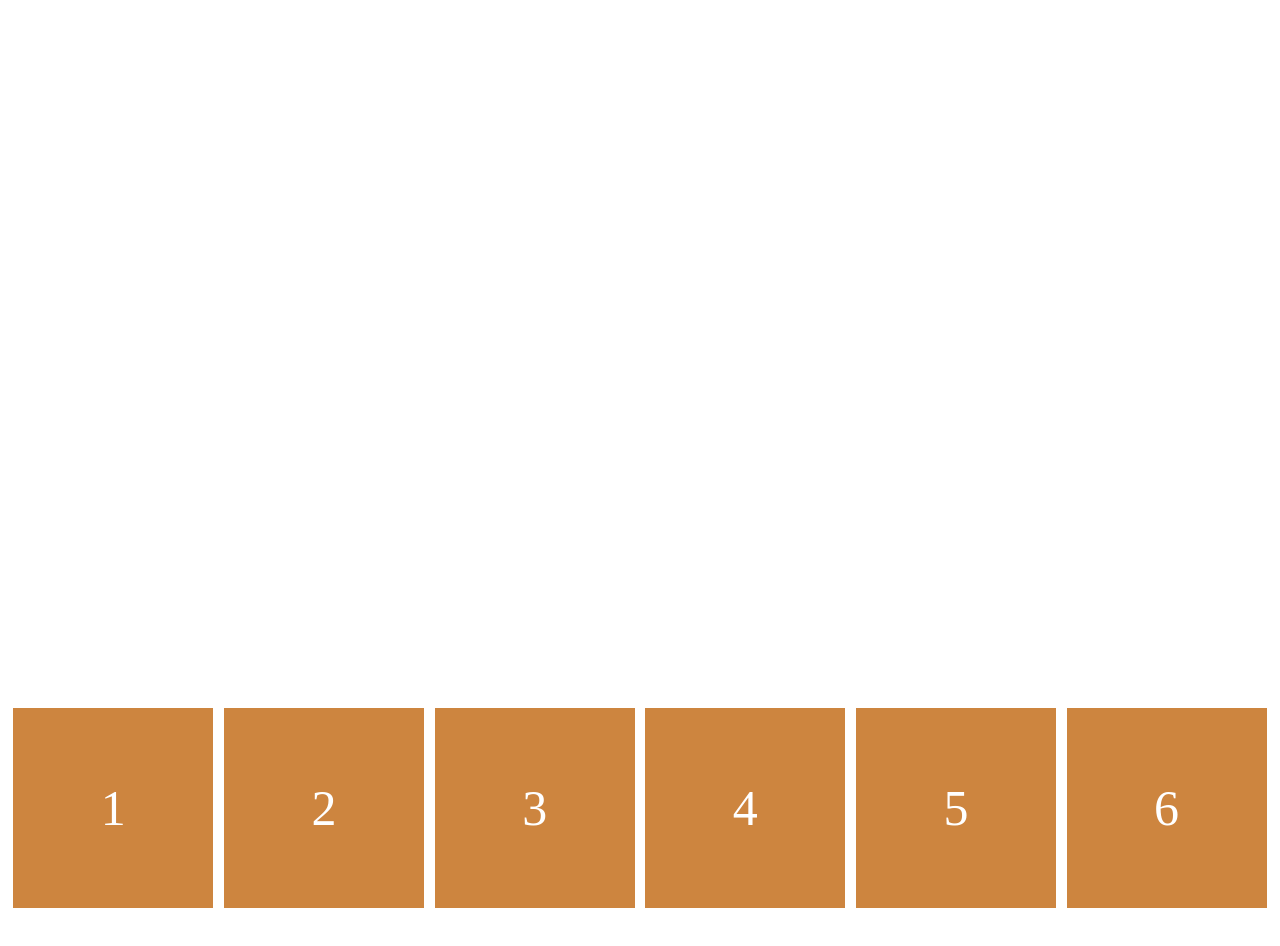
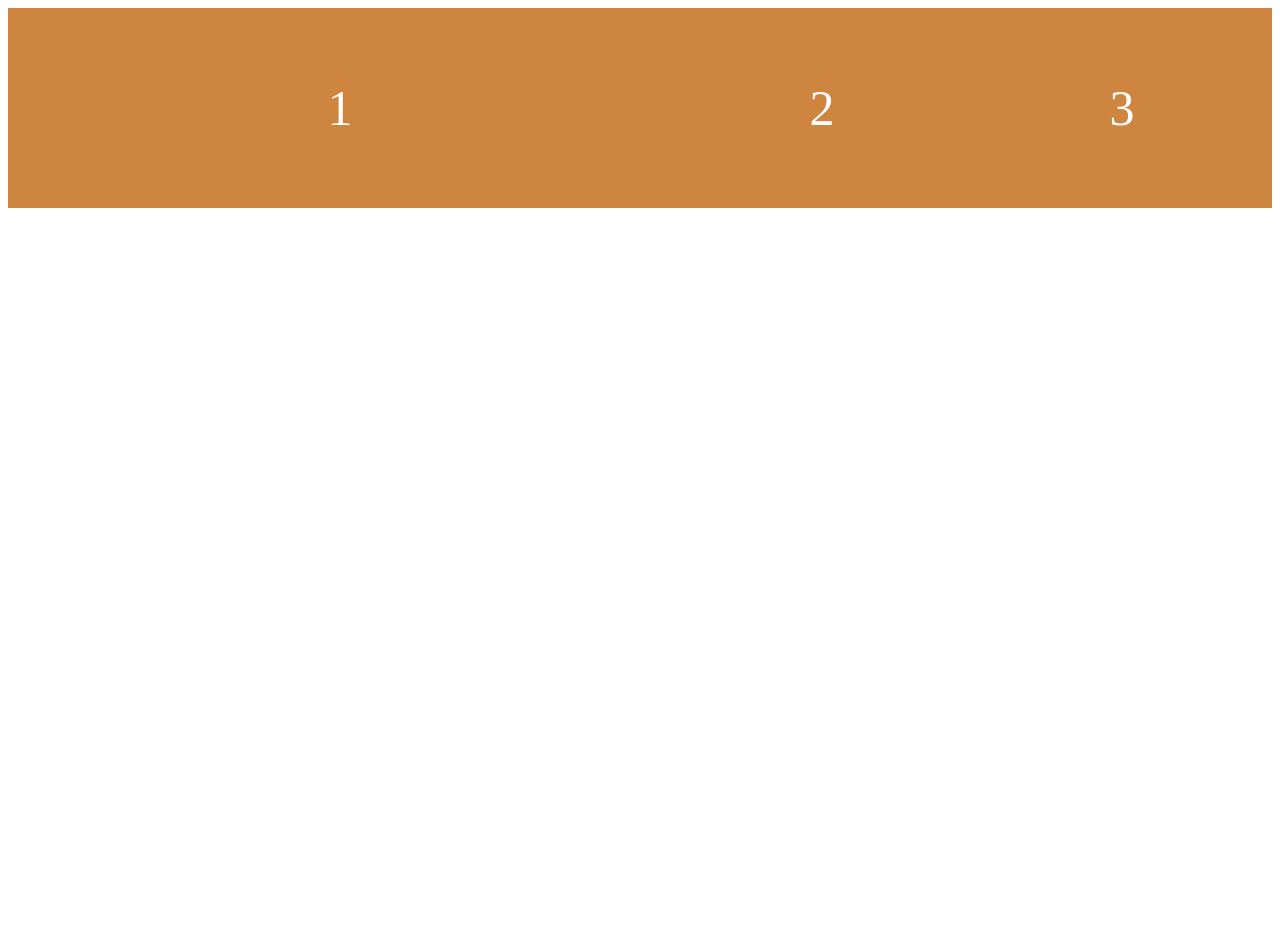
Before and after one commit to junjunwon/playGroundForWeb, a plain HTML site: page scssPractice/index.html in a window 1280 px wide. Shown: the top 946 px of the page. After the commit the page ends 816 px from the top, so only its background shows below. Drawn offline with Linux system fonts and the light colour scheme.

Commit message:
flex shrink grow

```diff
--- a/scssPractice/index.html
+++ b/scssPractice/index.html
@@ -2,18 +2,23 @@
 <html>
 <head>
     <meta charset="UTF-8">
-    <link rel="stylesheet" href="./styles.css">
+    <link rel="stylesheet" href="./stylesFlexBasis.css">
     <!-- <link rel="stylesheet" href="./stylesFlexBasic.css"> -->
     <title>(S)CSS Masterclass</title>
 </head>
 <body>
-    <div class="father">
+    <!-- <div class="father">
         <div class="child">1</div>
         <div class="child">2</div>
         <div class="child">3</div>
         <div class="child">4</div>
         <div class="child">5</div>
         <div class="child">6</div>
+    </div> -->
+    <div class="father2">
+        <div class="child">1</div>
+        <div class="child">2</div>
+        <div class="child">3</div>
     </div>
 </body>
 </html>
--- a/scssPractice/styles.css
+++ b/scssPractice/styles.css
@@ -1,6 +1,6 @@
-/*
 flexbox
 
+/*
 align-self is simliar to align-items
 align-items : cross axis 방향에 있는 items들의 위치를 바꾸는 반면,
 align-self 1명의 child에게만 적용
@@ -11,6 +11,12 @@ order properties
 
 flex-box
 -> 기본적으로 flexbox는 items가 모두 같은 줄에 있도록 유지한다. -> 너비가 200-> 150과 같이 더 줄어든다 해도 모두 한줄!!
+
+flex-shrink: 2;
+ -> 기본은 1으로 2배만큼 2로 설정할 경우 줄어든다.
+flex-grow
+-> default : 0
+-> flex-grow : 1 -> taking remaining space, take as much as space
 */
 .father1 {
     display: flex;
@@ -28,6 +34,13 @@ flex-box
     height: 200vh;
     flex-wrap: wrap;
 }
+.father2 {
+    display: flex;
+    flex-direction: row;
+    justify-content: space-around;
+    align-content:center;
+    flex-wrap: nowrap;
+}
 .child {
     width: 200px;
     height: 200px;
@@ -43,6 +56,9 @@ flex-box
 cross axis에서 선택한 2번째 child만 center에 가있음.
 */
 .child:nth-child(2) {
+    /* flex-shrink: 2; */
+    flex-grow: 2;
+    background-color: black;
     /* align-self: center; */
     /*
         default box order is 0
@@ -54,5 +70,6 @@ cross axis에서 선택한 2번째 child만 center에 가있음.
     /* order : 3; */
 }
 .child:nth-child(3) {
+    flex-grow: 1;
     /* align-self: flex-end; */
 }
--- /dev/null
+++ b/scssPractice/stylesFlexBasis.css
@@ -0,0 +1,21 @@
+.father2 {
+    display: flex;
+    flex-direction: row;
+    justify-content: space-around;
+    align-content: space-around;
+    height: 100vh;
+    flex-wrap: nowrap;
+}
+.child {
+    flex-basis: 300px;/* give initial size to elements before shrink or grow */
+    height: 200px;
+    background-color: peru;
+    color: white;
+    font-size: 50px;
+    display: flex;
+    align-items: center;
+    justify-content: center;
+}
+.child:nth-child(1){
+    flex-grow: 2;
+}
```
